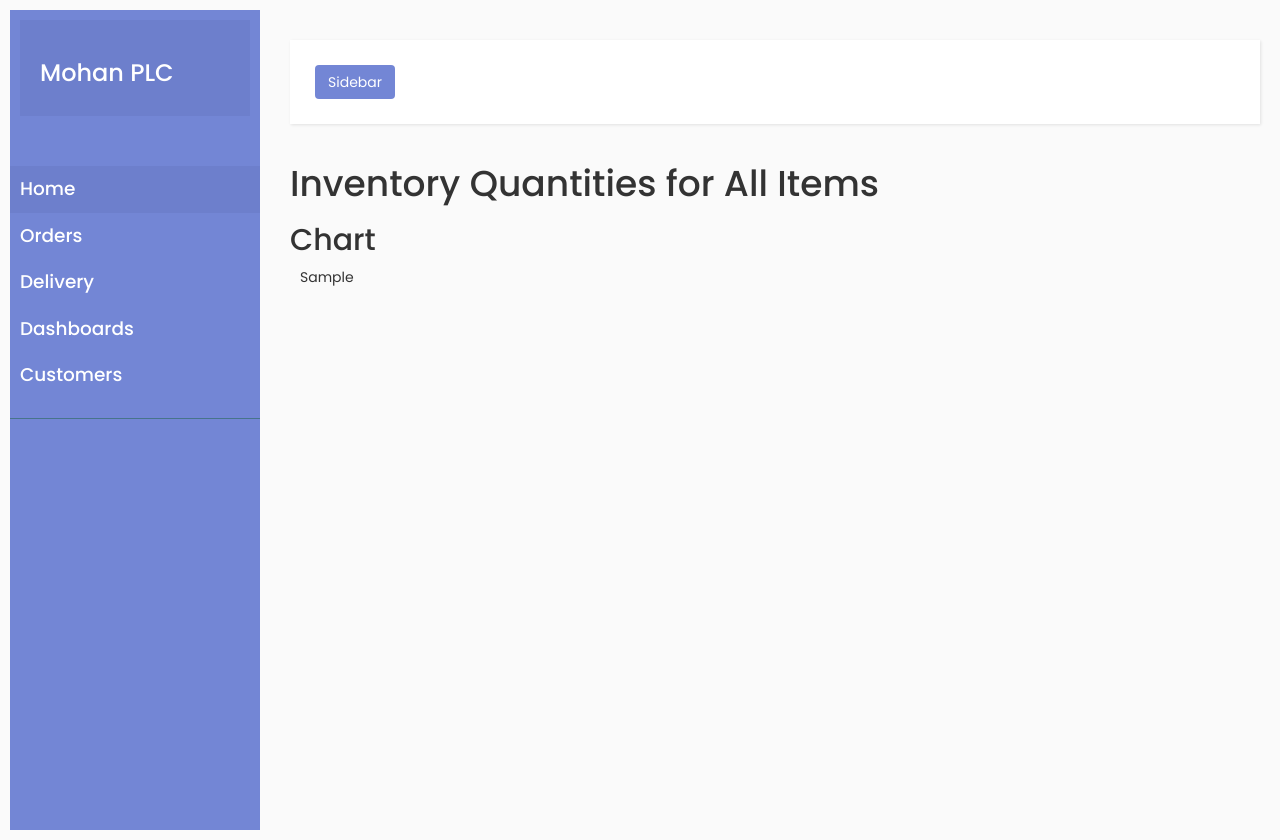
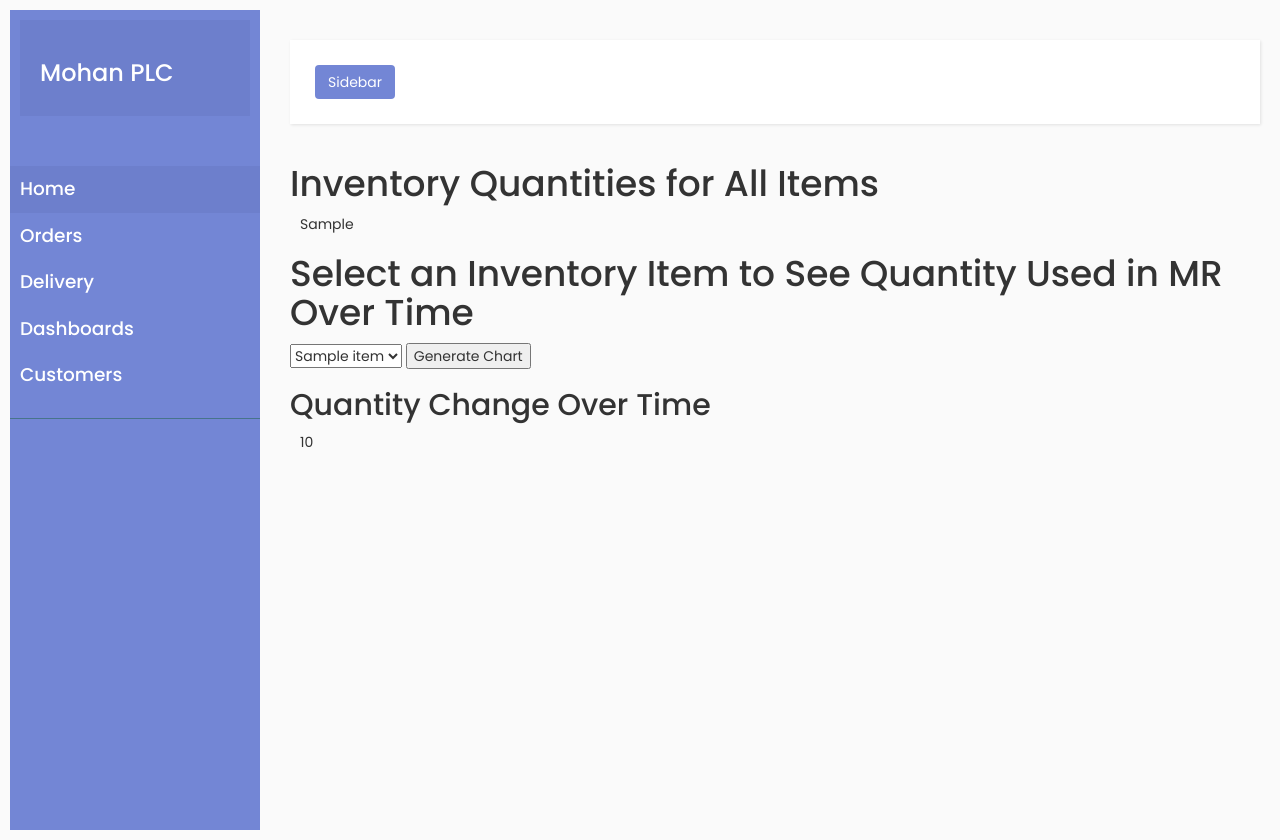
Before and after one commit to mohantechlead/mohan_ERP, a Django app: template MR/templates/inventory_chart.html in a window 1280 px wide. Run offline with Django 3.2, Linux system fonts and the light colour scheme; the template is opened without the code that fills it: most values are stand-ins (such as "Sample title", 1, 10 or a date in 2020); parts of the project's set-up code (start-up, migrations or seed data) failed here and were passed over; some libraries are stand-ins or nearby versions.

Commit message:
chart added

```diff
--- a/MR/templates/inventory_chart.html
+++ b/MR/templates/inventory_chart.html
@@ -1,21 +1,41 @@
-{% extends 'base.html' %}
-{% load custom_filters %}
+{% extends "base.html" %}
 {% block content %}
 <!DOCTYPE html>
 <html lang="en">
 <head>
     <meta charset="UTF-8">
     <meta name="viewport" content="width=device-width, initial-scale=1.0">
-    <title>Inventory Chart</title>
+    <title>Inventory Charts</title>
     <script src="https://cdn.plot.ly/plotly-latest.min.js"></script>
 </head>
 <body>
     <h1>Inventory Quantities for All Items</h1>
 
-    <h2>Chart</h2>
+    <!-- First chart for all items -->
     <div>
-        {{ chart_div|safe }}
+        {{ chart_all_items_div|safe }}
     </div>
+
+    <h1>Select an Inventory Item to See Quantity Used in MR Over Time</h1>
+
+    <form method="get">
+        <select name="item_name">
+            {% for item in inventory_items %}
+            <option value="{{ item.item_name }}" {% if item.item_name == request.GET.item_name %}selected{% endif %}>
+                {{ item.item_name }}
+            </option>
+            {% endfor %}
+        </select>
+        <button type="submit">Generate Chart</button>
+    </form>
+
+    <!-- Second chart for the quantity change over time -->
+    <h2>Quantity Change Over Time</h2>
+    {% if chart_quantity_change_div %}
+        <div>{{ chart_quantity_change_div|safe }}</div>
+    {% else %}
+        <p>Select an item to see the quantity change over time chart.</p>
+    {% endif %}
 </body>
 </html>
-{% endblock %}
+{%endblock%}
```
Also changed, not shown: MR/views.py (+35 -6 lines).
